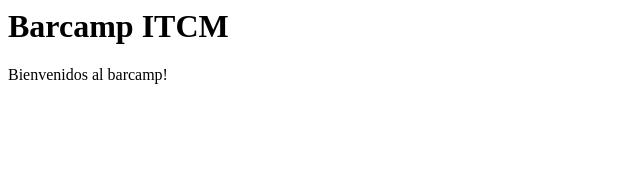
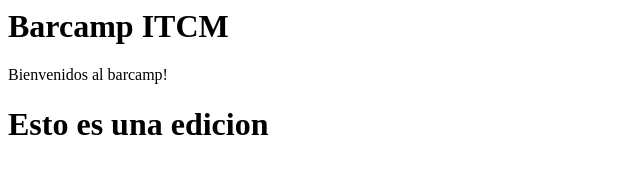
Before and after one commit to lcarloscastillo/barcamp, a plain HTML site: page index.html in a window 1280 px wide. Shown: the whole page, without its empty margins (0-640 px from the left). Drawn offline with Linux system fonts and the light colour scheme.

Commit message:
Update index.html
puse footerrrrrrrrrr

```diff
--- a/index.html
+++ b/index.html
@@ -11,4 +11,8 @@
 	<main role = "main">
 		Bienvenidos al barcamp!
 	</main>
+	<footerrrrrrrrrrr role="rrrrrrr">
+		<h1>Esto es una edicion</h1>
+
+	</footerrrrrrrrrrr>
 </body>
```
